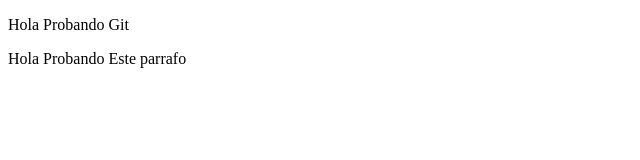
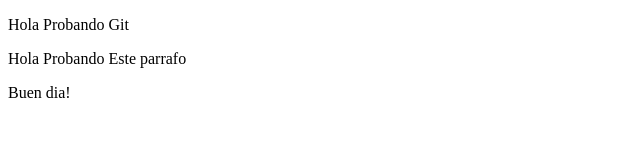
Before and after one commit to JonBarrera/proyecto1, a plain HTML site: page index2.html in a window 1280 px wide. Shown: the full height of the page, 0-640 px from the left. Drawn offline with Linux system fonts and the light colour scheme.

```diff
--- a/index2.html
+++ b/index2.html
@@ -9,5 +9,6 @@
 <body>
     <p>Hola Probando Git</p>
     <p>Hola Probando Este parrafo</p>
+    <p>Buen dia!</p>
 </body>
 </html>
```
